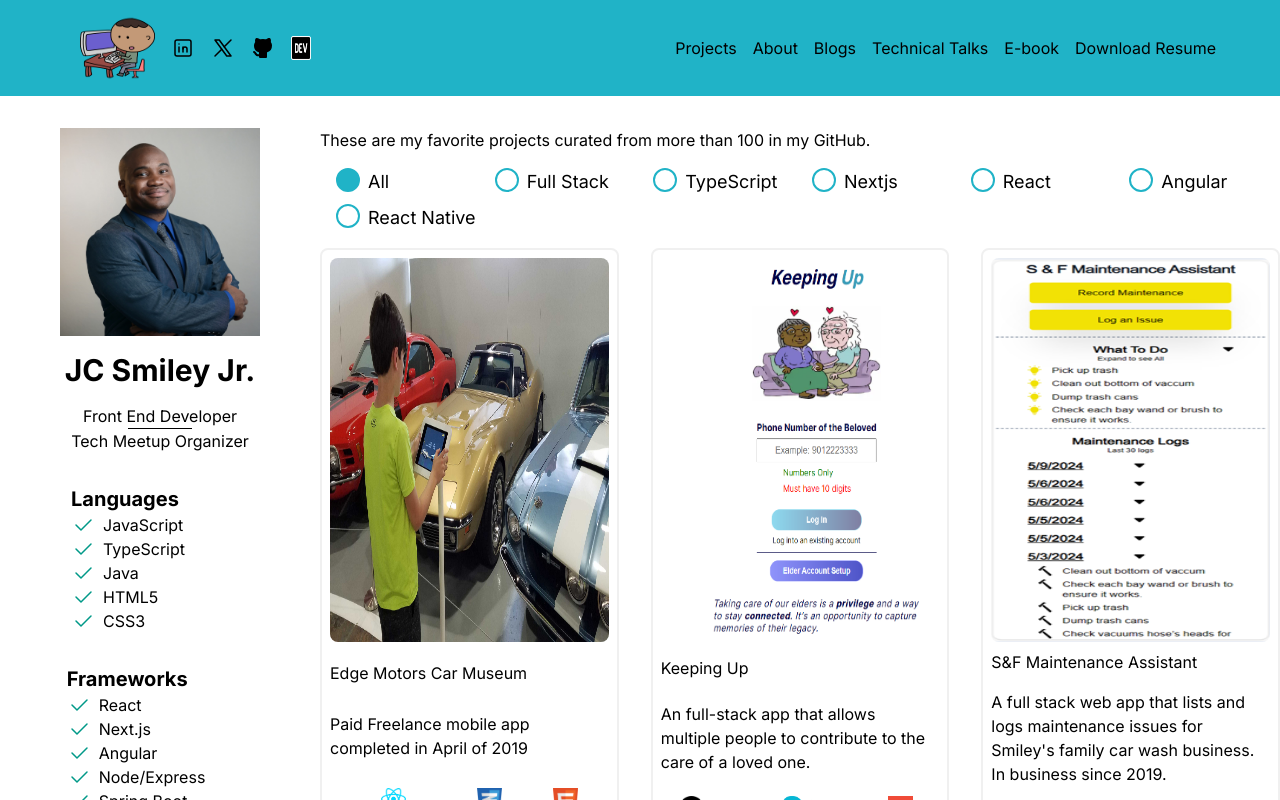
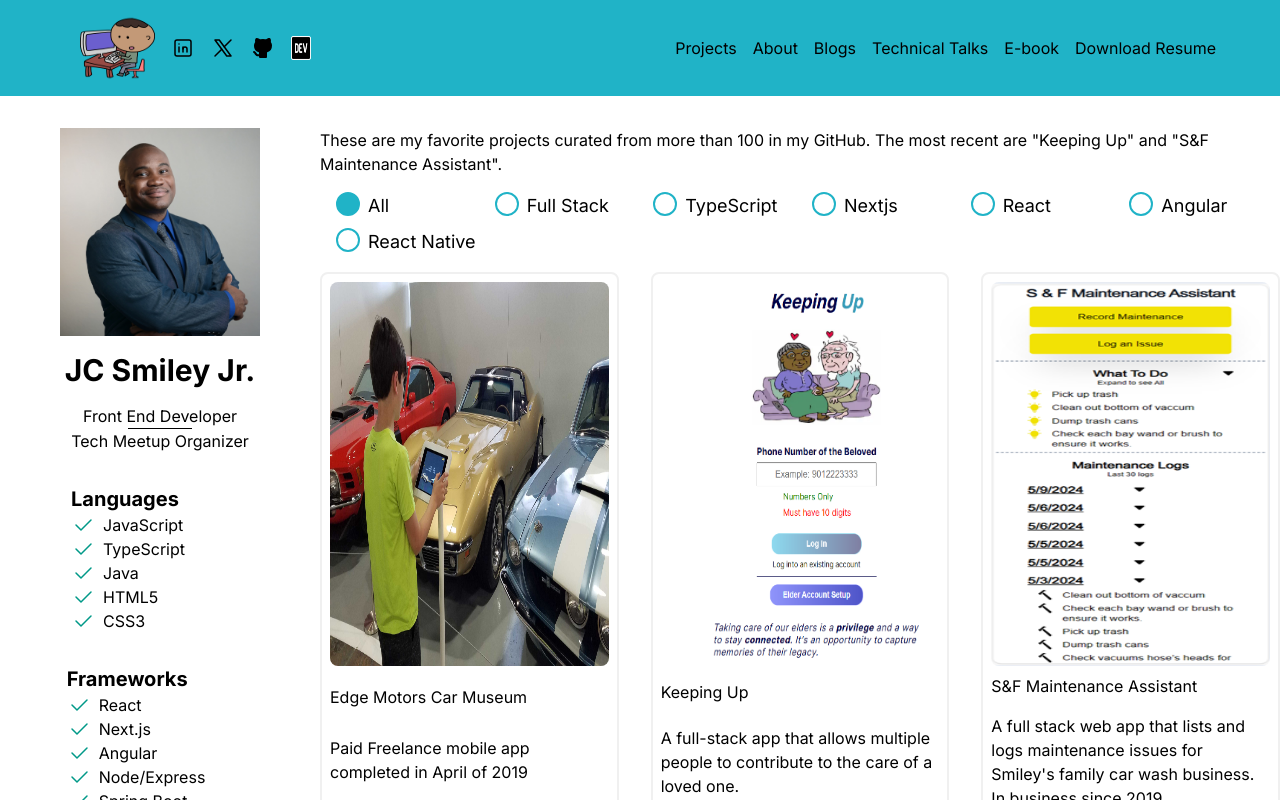
Before and after one commit to jcsmileyjr/portfolio-v4, a Next.js app: page / in a window 1280 px wide. Shown: the top 800 px of the page. Built offline with nearby package versions, Linux system fonts and the light colour scheme.

Commit message:
Documentation fixes

```diff
--- a/src/app/data/projects.json
+++ b/src/app/data/projects.json
@@ -14,7 +14,7 @@
         "type":"image",
         "picture":"elder",
         "title":"Keeping Up",
-        "description":"An full-stack app that allows multiple people to contribute to the care of a loved one.",
+        "description":"A full-stack app that allows multiple people to contribute to the care of a loved one.",
         "tech1":"nextjs",
         "tech2":"tailwindcss",
         "tech3":"sanityio",
--- a/src/app/page.tsx
+++ b/src/app/page.tsx
@@ -46,7 +46,7 @@ export default function Home() {
           </div>
         </aside>
         <section className='w-full md:w-3/4'>
-          <p className='m-auto px-2 md:px-0 mb-4'>These are my favorite projects curated from more than 100 in my GitHub.</p>
+          <p className='m-auto px-2 md:px-0 mb-4'>These are my favorite projects curated from more than 100 in my GitHub. The most recent are "Keeping Up" and "S&F Maintenance Assistant".</p>
           {/* Filter Projects*/}
           <div className='grid grid-cols-2 md:grid-cols-3 gap-2 mb-4 md:ml-4 lg:grid-cols-4 xl:grid-cols-6'>
             <div className='flex flex-row justify-center1 ml-10 md:ml-0'>
```
